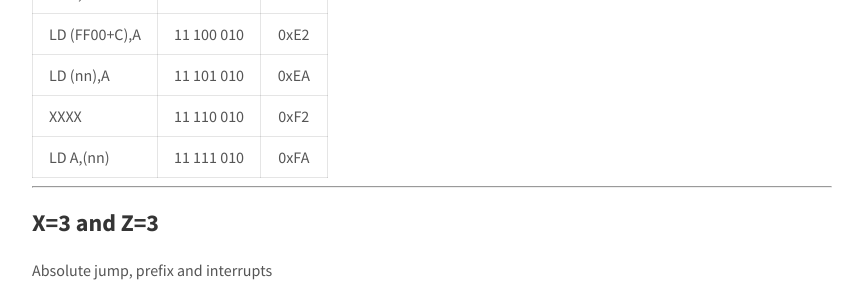
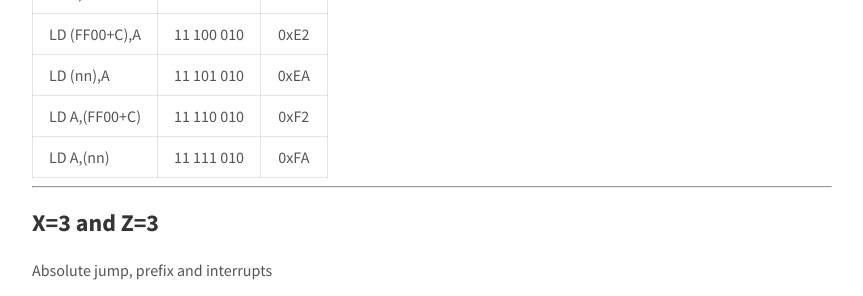
Before and after one commit to bfsgr/bfsgr.github.io, a Jekyll site: the page built from _posts/2020-08-10-gameboy-bits.md, in a window 1280 px wide and 900 px high, scrolled down 11060 px. Shown: the part 154-450 px from the top of the window, without its empty margins (208-1071 px from the left). Built offline with Jekyll 4.4.1, drawn with Linux system fonts in a browser that asks for light colours.

Commit message:
fix typo and opcode F2

```diff
--- a/_posts/2020-08-10-gameboy-bits.md
+++ b/_posts/2020-08-10-gameboy-bits.md
@@ -323,7 +323,7 @@ JP  NC,nn		|11 010 010|		0xD2
 JP  C,nn   		|11 011 010|		0xDA
 LD (FF00+C),A		|11 100 010|		0xE2
 LD (nn),A		|11 101 010|		0xEA
-XXXX			|11 110 010|		0xF2
+LD A,(FF00+C)			|11 110 010|		0xF2
 LD A,(nn)		|11 111 010|		0xFA
 
 * * *
```
Also changed, not shown: other parts of _posts/2020-08-10-gameboy-bits.md (+1 -1 lines).
